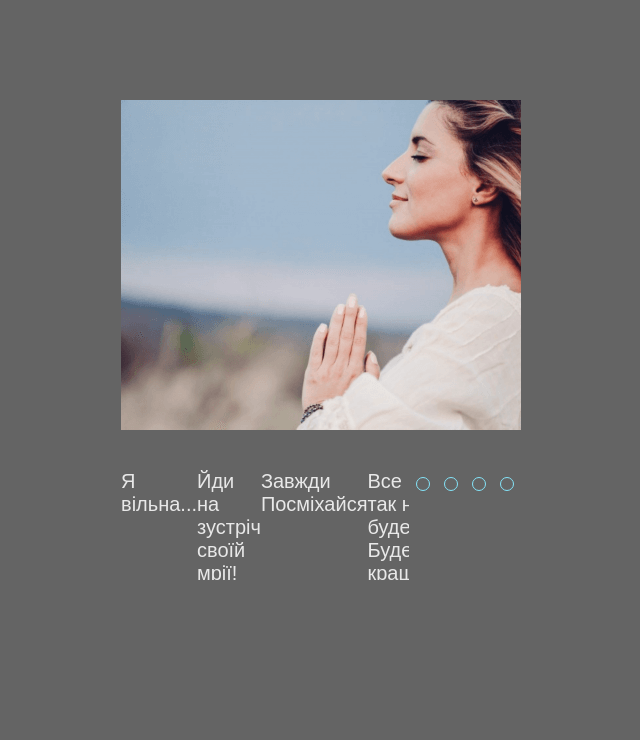
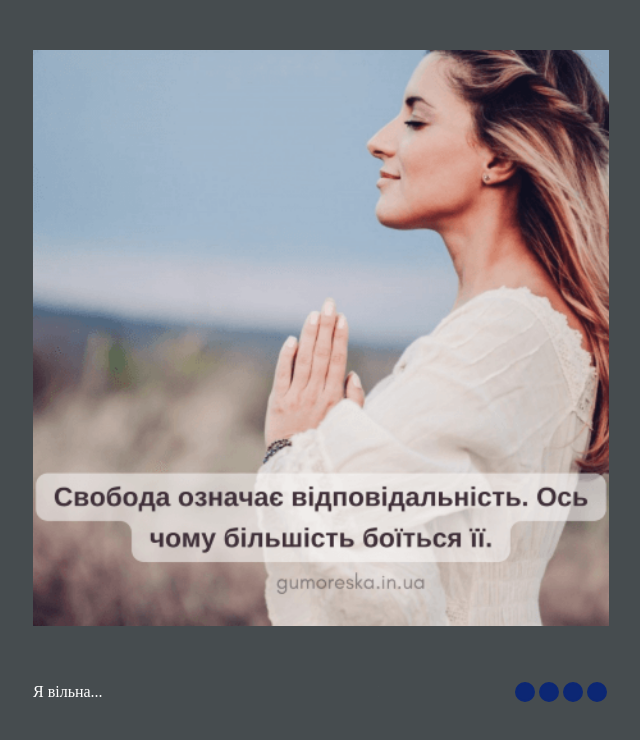
Before and after one commit to Lub4a/cssMemeSlider, a plain HTML site: page cssMemeSlider/index.html in a window 1280 px wide. Shown: the whole page, without its empty margins (319-959 px from the left). Drawn offline with Linux system fonts and the light colour scheme.

Commit message:
fix: delete some bags(Mon 18.09.23 12:45:36)

```diff
--- a/cssMemeSlider/index.html
+++ b/cssMemeSlider/index.html
@@ -4,40 +4,39 @@
    <meta charset="UTF-8">
    <meta name="viewport" content="width=device-width, initial-scale=1.0">
    <link rel="stylesheet" href="style.css">
-   <link rel="stylesheet" href="normalize.css">
    <title>cssMemeSlider</title>
 </head>
 <body>
    <h1 class="hidden">CSS Meme Slider</h1>
-   <div class="container">
-         <div  class="slider__wrap">
-            <input checked type="radio" name="slider__control" id="s1">
-            <input type="radio" name="slider__control" id="s2">
-            <input type="radio" name="slider__control" id="s3">
-            <input type="radio" name="slider__control" id="s4">
-             <div class="slider__wrap-content">
-               <div class="slider__content">
+      <div  class="slider">
+         <input checked type="radio" name="radio" id="s1">
+         <input type="radio" name="radio" id="s2">
+         <input type="radio" name="radio" id="s3">
+         <input type="radio" name="radio" id="s4">
+         <div class="slides">
             <div class="slide slide-1"><img src="1.png" alt="Cвобода"></div>
             <div class="slide slide-2"><img src="2.png" alt="Не зупиняйся"></div>
             <div class="slide slide-3"><img src="3.png" alt="Посміхайся"></div>
             <div class="slide slide-4"><img src="4.png" alt="Веселка після дощу"></div>
          </div>
          </div>
-           <div class="slider__wrap-text">
-             <div class="slider__wrap-text">
-               <p class="slide slide-1">Я вільна...</p>
-               <p class="slide slide-2">Йди на зустріч своїй мрії!</p>
-               <p class="slide slide-3">Завжди Посміхайся</p>
-               <p class="slide slide-4">Все так не буде... Буде краще</p>
+           <div class="conteiner">
+              <div class="slider-text">
+                 <div class="texts">
+                     <p class="text text -1">Я вільна...</p>
+                     <p class="text text -2">Йди на зустріч своїй мрії!</p>
+                     <p class="text text -3">Завжди Посміхайся</p>
+                     <p class="text text -4">Все так не буде... Буде краще</p>
                   </div>
                </div>
-            <div class="slider__control">
-               <label class="slider__control-1" for="r1"></label>
-               <label class="slider__control-2" for="r2"></label>
-               <label class="slider__control-3" for="r3"></label>
-               <label class="slider__control-4" for="r4"></label>
+            <div class="control">
+               <label for="s1"><div class="slider__control"></div></label>
+               <label for="s2"> <div class="slider__control"></div></label>
+               <label for="s3"><div class="slider__control"></div></label>
+               <label for="s4"> <div class="slider__control"></div></label>
             </div>
          </div>
       </div>
+   <!-- <script src="index.js"></script> -->
 </body>
 </html>
--- /dev/null
+++ b/cssMemeSlider/index.js
@@ -0,0 +1,3 @@
+alert(
+  "не змогла створити пул реквест, а термін піджимав, тому скинула ссилку на деплой, буду вдячна за розуміння і хоча б за якусь оцінкую Комміти створені згідно вимог, ось ссилка на репозиторій - https://github.com/Lub4a/cssMemeSlider/tree/gh-pages"
+);
--- a/cssMemeSlider/style.css
+++ b/cssMemeSlider/style.css
@@ -1,190 +1,124 @@
-.hidden {
-  display:  hidden;
-}
-:root {
-  --slider-width: 400px;
-  --number: 4;
-  --color-border: rgb(133, 229, 250);
-  --color-bg: rgb(100, 100, 100);
-  --color-text: rgb(232, 232, 232);
-  --color-hover: #ffffff;
-}
 * {
-  margin: 0;
-  padding: 0;
-  box-sizing: border-box;
-}
-html {
-  font-size: 10px;
-}
-body {
-  font-family: Arial, Helvetica, sans-serif;
-  font-size: 2rem;
-  color: var(--color-text);
-  background-color: var(--color-bg);
-  width: 100%;
-  height: 100vh;
-}
-.hidden {
-  visibility: hidden;
+    margin: 0;
+    padding: 0;
 }
 
-.container {
-  width: var(--slider-width);
-  height: 480px;
-  margin: 1rem auto;
+.hidden{
+  display: none;
 }
 
-.slider__wrap {
-  width: 100%;
-  height: 100%;
-  position: relative;
-  background-color: var(--color-bg);
-  overflow: hidden;
-  display: grid;
-  grid-template-rows: 3fr 1fr;
-  grid-template-columns: 3fr 1fr;
-  grid-template-areas:
-    'content content'
-    'description control';
-  row-gap: 4rem;
+body {
+    background-color: rgb(70, 76, 79);
 }
 
-.slider__wrap > input {
-  display: none;
-}
-.slider__wrap-content,
-.slider__wrap-text {
-  width: 100%;
-  height: 100%;
+.slider {
+  margin: 50px auto;
+  width: 45%;
   overflow: hidden;
-  display: flex;
-  flex-direction: row;
-}
-.slider__wrap-content {
-  grid-area: content;
-}
-.slider__content,
-.slider__description {
-  display: flex;
-  width: 100% * var(--number);
-  height: 100%;
-  transition: transform 1s ease;
-}
-.slider__content .slide {
-  display: inline-block;
-  width: var(--slider-width);
-  /* height: 100%; */
-  background-repeat: no-repeat;
-  background-size: cover;
-  background-position: center center;
-  border-radius: 1rem;
 }
 
-lider__wrap-text {
-  grid-area: description;
-}
-.slider__description .slide {
-  display: inline-block;
-  width: var(--slider-width);
-  height: 100%;
-  padding-right: 11rem;
-}
-.slider__control {
+.slides{
+  width: 400%;
   display: flex;
-  /* align-items: center; */
-  justify-content: space-around;
-  grid-area: control;
+  align-items: center;
 }
 
-.slider__control label {
-  position: relative;
-  display: inline-block;
-  padding: 1.4rem;
-  cursor: pointer;
-  transition: all 0.5s ease-out;
-}
-.slider__control label::before {
-  content: '';
-  position: absolute;
-  top: 0;
-  left: 0;
-  transform: translate(50%, 50%);
-  width: 1.2rem;
-  height: 1.2rem;
-  border-radius: 50%;
-  border: 1px solid var(--color-border);
-  background-color: var(--color-bg);
-  transition: all 0.5s ease-out;
-}
-.slider__control label:hover:before {
-  border: 1px solid var(--color-hover);
-  background-color: var(--color-hover);
-}
-#r1:checked ~ .slider__wrap-content .slider__content,
-#r1:checked ~ .slider__wrap-text .slider__description {
-  transform: translateX(0);
+.slide {
+  width: 25%;
+  height: 100%;
+  transition: .4s;
 }
 
-#r2:checked ~ .slider__wrap-content .slider__content,
-#r2:checked ~ .slider__wrap-text .slider__description {
-  /* transform: translateX(var(--slider-width) * (-1)); */
-  transform: translateX(-400px);
+img {
+  width: 100%;
 }
 
-#r3:checked ~ .slider__wrap-content .slider__content,
-#r3:checked ~ .slider__wrap-text .slider__description {
-  /* transform: translateX(var(--slider-width) * (-2)); */
-  transform: translateX(-800px);
+.conteiner {
+  margin: 20px auto;
+  width: 45%;
+  display: flex;
+  justify-content: space-between;
+  align-items: center;
 }
 
-#r4:checked ~ .slider__wrap-content .slider__content,
-#r4:checked ~ .slider__wrap-text .slider__description {
-  /* transform: translateX(var(--slider-width) * (-3)); */
-  transform: translateX(-1200px);
-}
-#r1:checked ~ .slider__control .slider__control-1::before {
-  background-color: var(--color-border);
-}
-#r2:checked ~ .slider__control .slider__control-2::before {
-  background-color: var(--color-border);
-}
-#r3:checked ~ .slider__control .slider__control-3::before {
-  background-color: var(--color-border);
-}
-#r4:checked ~ .slider__control .slider__control-4::before {
-  background-color: var(--color-border);
+
+.slider-text{
+  width: 60%;
+  overflow: hidden;
 }
 
-@media screen and (max-width: 720px) {
-  html {
-    font-size: 8px;
-  }
-  .slider__wrap {
-    grid-template-rows: 3fr 40px 40px;
-    grid-template-columns: 1fr;
-    grid-gap: 1rem;
-    grid-template-areas:
-      'content'
-      'control'
-      'description';
-  }
-  .slider__control {
-    justify-content: center;
-  }
-  .slider__control label {
-    margin-right: 1.2rem;
-  }
-  .slider__control label:last-of-type {
-    margin-right: 0;
-  }
-  .slider__description .slide {
-    text-align: center;
-    padding: 0;
-  }
-  .slider__control label::before {
-    top: 50%;
-    left: 50%;
-    transform: translate(-50%, -50%);
-  }
+.texts {
+  display: flex;
+  width: 400%;
 }
+
+.text {
+  width: 25%;
+  color:white;
+  transition: .4s;
+}
+
+.control{
+  display: flex;
+}
+
+input[name="radio"] {
+    display: none;
+}
+
+
+ .slider input[checked] {
+  border:  #0c2774 2px solid;
+  background-color: rgb(70, 76, 79);
+}
+
+label {
+  display: flex;
+  justify-content: center;
+  align-items: center;
+  width: 1.5rem;
+  height: 1.5rem;
+  cursor: pointer;
+}
+
+.slider__control {
+  width: 1rem;
+  height: 1rem;
+  cursor: pointer;
+  background-color: #0c2774;
+  border:  #0c2774 2px solid;
+  border-radius: 100%;
+  transition: .4s;
+}
+
+.slider__control:hover {
+  background-color: white;
+  border: white 2px solid;
+}
+
+#s1:checked~.slides .slide-1,
+#s1:checked~.texts .text-1 {
+    margin-left: 0;
+}
+
+#s2:checked~.slides .slide-1,
+#s2:checked~.texts .text-1 {
+    margin-left: -25%;
+}
+
+#s3:checked~.slides .slide-1,
+#s3:checked~.texts .text-1 {
+    margin-left: -50%;
+}
+
+#s4:checked~.slides .slide-1,
+#s4:checked~.texts .text-1 {
+    margin-left: -75%;
+}
+
+/* #s1:checked~.conteiner label[for="s1"] .slider__control,
+#s2:checked~.conteiner label[for="s2"] .slider__control,
+#s3:checked~.conteiner label[for="s3"] .slider__control,
+#s4:checked~.conteiner label[for="s4"] .slider__control {
+    background: transparent;
+} */
```
Lines whose indentation alone changed are shown as unchanged.
